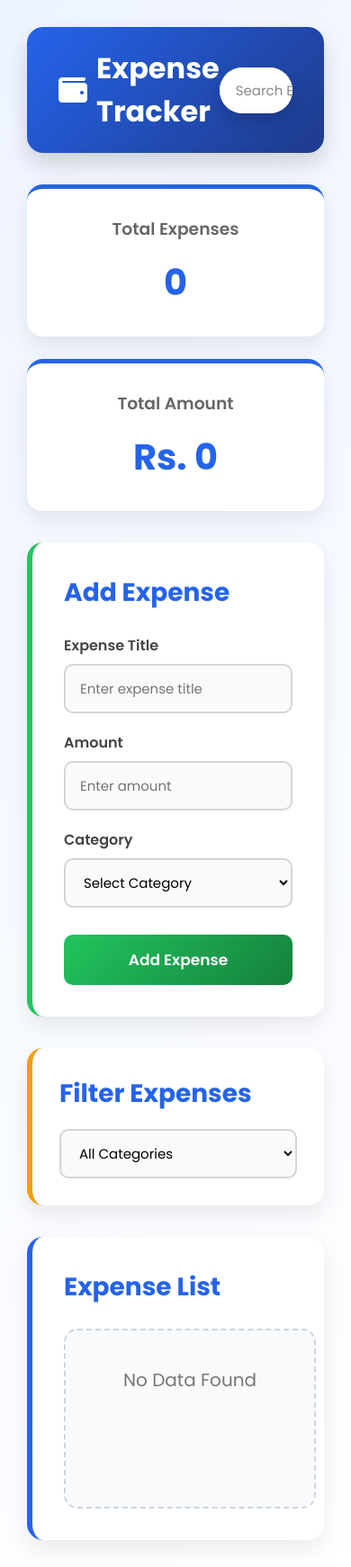
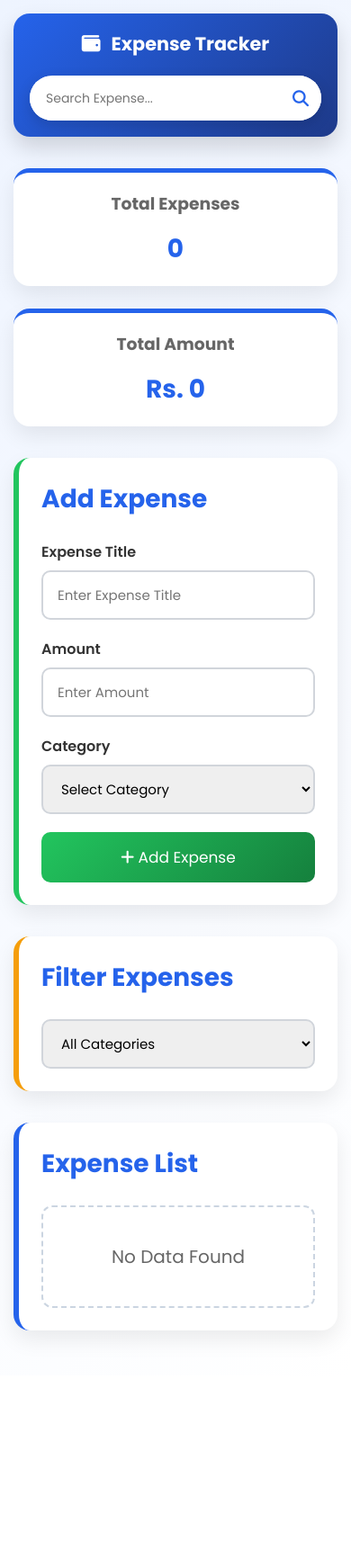
Before and after one commit to Hafiz-abdur/Expense_Tracker, a plain HTML site: page index.html in a window 390 px wide. Shown: the whole page at 90% size. After the commit the page ends 1529 px from the top, so only its background shows below. Drawn offline with Linux system fonts and the light colour scheme.

Commit message:
Complete Expense Tracker Project

```diff
--- a/index.html
+++ b/index.html
@@ -5,16 +5,20 @@
     <meta charset="UTF-8">
     <meta name="viewport" content="width=device-width, initial-scale=1.0">
     <title>Expense Tracker</title>
+
     <link rel="stylesheet" href="https://cdnjs.cloudflare.com/ajax/libs/font-awesome/6.7.2/css/all.min.css">
+
     <link rel="stylesheet" href="style.css">
 </head>
+
 <body>
     <header class="header">
         <h1>
-            <i class="fa-solid fa-wallet"></i>Expense Tracker
+            <i class="fa-solid fa-wallet"></i>
+            Expense Tracker
         </h1>
         <div class="search-box">
-            <input id="searchInput" type="search" placeholder="Search Expense..." required>
+            <input type="search" id="searchInput" placeholder="Search Expense...">
             <button id="searchBtn" type="button">
                 <i class="fa-solid fa-magnifying-glass"></i>
             </button>
@@ -30,48 +34,57 @@
             <p id="totalAmount">Rs. 0</p>
         </div>
     </section>
+
     <section class="add-expense">
         <h2>Add Expense</h2>
         <form id="expenseForm">
             <div class="form-group">
                 <label for="title">Expense Title</label>
-                <input type="text" id="title" placeholder="Enter expense title" required>
+                <input type="text" id="title" placeholder="Enter Expense Title" required>
             </div>
             <div class="form-group">
                 <label for="amount">Amount</label>
-                <input type="number" id="amount" placeholder="Enter amount" required>
+                <input type="number" id="amount" placeholder="Enter Amount" min="1" required>
             </div>
             <div class="form-group">
                 <label for="category">Category</label>
                 <select id="category" required>
                     <option value="">Select Category</option>
-                    <option>Food</option>
-                    <option>Travel</option>
-                    <option>Shopping</option>
-                    <option>Bills</option>
-                    <option>Entertainment</option>
-                    <option>Other</option>
+                    <option value="Food">Food</option>
+                    <option value="Travel">Travel</option>
+                    <option value="Shopping">Shopping</option>
+                    <option value="Bills">Bills</option>
+                    <option value="Entertainment">Entertainment</option>
+                    <option value="Other">Other</option>
                 </select>
             </div>
-            <button type="submit" id="addBtn">Add Expense</button>
+            <button id="addBtn" type="submit">
+                <i class="fa-solid fa-plus"></i>
+                Add Expense
+            </button>
         </form>
+
     </section>
+
     <section class="filter-section">
         <h2>Filter Expenses</h2>
         <select id="filterCategory">
             <option value="All">All Categories</option>
-            <option>Food</option>
-            <option>Travel</option>
-            <option>Shopping</option>
-            <option>Bills</option>
-            <option>Entertainment</option>
-            <option>Other</option>
+            <option value="Food">Food</option>
+            <option value="Travel">Travel</option>
+            <option value="Shopping">Shopping</option>
+            <option value="Bills">Bills</option>
+            <option value="Entertainment">Entertainment</option>
+            <option value="Other">Other</option>
         </select>
     </section>
+
     <section class="expense-list">
         <h2>Expense List</h2>
         <div id="expenseContainer">
-            <p id="noData">No Data Found</p>
+            <p id="noData">
+                No Data Found
+            </p>
         </div>
     </section>
     <script src="script.js"></script>
--- a/script.js
+++ b/script.js
@@ -1,141 +1,91 @@
-// ================= DOM ELEMENTS =================
-
 const expenseForm = document.getElementById("expenseForm");
 const titleInput = document.getElementById("title");
 const amountInput = document.getElementById("amount");
 const categoryInput = document.getElementById("category");
-
+const searchInput = document.getElementById("searchInput");
+const filterCategory = document.getElementById("filterCategory");
 const expenseContainer = document.getElementById("expenseContainer");
-
 const totalExpenses = document.getElementById("totalExpenses");
 const totalAmount = document.getElementById("totalAmount");
-
-const searchInput = document.getElementById("searchInput");
-
-const filterCategory = document.getElementById("filterCategory");
-
-
-// ================= ARRAY =================
-
 let expenses = [];
-
-// ================= EVENT LISTENERS =================
-
 expenseForm.addEventListener("submit", addExpense);
-searchInput.addEventListener("input", searchExpenses);
-filterCategory.addEventListener("change", filterExpenses);
-// ================= ADD EXPENSE =================
-
+searchInput.addEventListener("input", renderExpenses);
+filterCategory.addEventListener("change", renderExpenses);
+expenseContainer.addEventListener("click", deleteExpense);
 function addExpense(event) {
-
     event.preventDefault();
-
     const title = titleInput.value.trim();
     const amount = Number(amountInput.value);
     const category = categoryInput.value;
-
     if (title === "" || amount <= 0 || category === "") {
         alert("Please fill all fields correctly.");
         return;
     }
-
     const expense = {
         id: Date.now(),
-        title,
-        amount,
-        category
+        title: title,
+        amount: amount,
+        category: category
     };
-
     expenses.push(expense);
-
-    displayExpenses();
-    updateDashboard();
-
     expenseForm.reset();
     titleInput.focus();
+    renderExpenses();
 }
-
-// ================= DISPLAY EXPENSES =================
-
-function displayExpenses(expenseArray = expenses) {
-
+function renderExpenses() {
+    const searchValue = searchInput.value.toLowerCase().trim();
+    const selectedCategory = filterCategory.value;
+    const filteredExpenses = expenses.filter(function (expense) {
+        const matchTitle = expense.title
+            .toLowerCase()
+            .includes(searchValue);
+        const matchCategory =
+            selectedCategory === "All" ||
+            expense.category === selectedCategory;
+        return matchTitle && matchCategory;
+    });
+    displayExpenses(filteredExpenses);
+    updateDashboard();
+}
+function displayExpenses(expenseArray) {
     expenseContainer.innerHTML = "";
-
-    expenseArray.forEach((expense) => {
-
-        expenseContainer.innerHTML += `
-
+    if (expenseArray.length === 0) {
+        expenseContainer.innerHTML = `
+            <p id="noData">No Data Found</p>
+        `;
+        return;
+    }
+    let html = "";
+    expenseArray.forEach(function (expense) {
+        html += `
         <div class="expense-card">
-
             <h3>${expense.title}</h3>
-
             <p><strong>Amount:</strong> Rs. ${expense.amount}</p>
-
             <p><strong>Category:</strong> ${expense.category}</p>
-
-            <button class="delete-btn">
+            <button class="delete-btn" data-id="${expense.id}">
                 <i class="fa-solid fa-trash"></i>
                 Delete
             </button>
-
         </div>
-
         `;
-
     });
-
+    expenseContainer.innerHTML = html;
 }
 
-// ================= DASHBOARD =================
-
+function deleteExpense(event) {
+    const button = event.target.closest(".delete-btn");
+    if (!button) return;
+    const id = Number(button.dataset.id);
+    expenses = expenses.filter(function (expense) {
+        return expense.id !== id;
+    });
+    renderExpenses();
+}
 function updateDashboard() {
-
     totalExpenses.textContent = expenses.length;
-
-    const total = expenses.reduce((sum, expense) => {
-
+    const total = expenses.reduce(function (sum, expense) {
         return sum + expense.amount;
-
     }, 0);
-
     totalAmount.textContent = `Rs. ${total}`;
-
 }
-
-// ================= SEARCH =================
-
-function searchExpenses() {
-
-    const searchValue = searchInput.value.trim().toLowerCase();
-
-    const filteredExpenses = expenses.filter((expense) => {
-
-        return expense.title.toLowerCase().includes(searchValue);
-
-    });
-
-    displayExpenses(filteredExpenses);
-
-}
-
-function filterExpenses() {
-
-    const selectedCategory = filterCategory.value;
-
-    if (selectedCategory === "All") {
-
-        displayExpenses();
-
-        return;
-
-    }
-
-    const filteredExpenses = expenses.filter((expense) => {
-
-        return expense.category === selectedCategory;
-
-    });
-
-    displayExpenses(filteredExpenses);
-
-}
+renderExpenses();
--- a/style.css
+++ b/style.css
@@ -6,44 +6,43 @@
     box-sizing:border-box;
     font-family:'Poppins',sans-serif;
 }
+
 body{
     background:linear-gradient(135deg,#eef4ff,#ffffff);
     color:#333;
     padding:30px;
 }
+
 /* ================= HEADER ================= */
+
 .header{
     display:flex;
     justify-content:space-between;
     align-items:center;
     background:linear-gradient(135deg,#2563eb,#1e3a8a);
+    color:white;
     padding:22px 35px;
     border-radius:18px;
-    color:white;
+    box-shadow:0 12px 25px rgba(0,0,0,.15);
     margin-bottom:35px;
-    box-shadow:0 12px 25px rgba(0,0,0,.15);
 }
 
 .header h1{
     display:flex;
     align-items:center;
-    gap:10px;
+    gap:12px;
     font-size:2rem;
-    transition:.3s;
-}
-
-.header h1:hover{
-    letter-spacing:1px;
 }
 
 .search-box{
     display:flex;
     align-items:center;
+    background:white;
+    border-radius:40px;
     overflow:hidden;
-    background:white;
-    border-radius:45px;
-    box-shadow:0 8px 18px rgba(0,0,0,.15);
+    box-shadow:0 5px 15px rgba(0,0,0,.15);
 }
+
 #searchInput{
     width:280px;
     border:none;
@@ -52,19 +51,20 @@ body{
     font-size:15px;
 }
 
-#searchInput::placeholder{
-    color:#888;
-}
-
 #searchBtn{
     width:55px;
     height:50px;
     border:none;
     cursor:pointer;
-    background:#ffffff;
+    background:white;
     color:#2563eb;
     font-size:18px;
     transition:.3s;
+}
+
+#searchBtn:hover{
+    background:#2563eb;
+    color:white;
 }
 
 /* ================= DASHBOARD ================= */
@@ -82,45 +82,58 @@ body{
     border-radius:18px;
     text-align:center;
     box-shadow:0 10px 25px rgba(0,0,0,.08);
-    transition:.35s;
     border-top:5px solid #2563eb;
+    transition:.3s;
 }
 
 .card:hover{
-    transform:translateY(-10px);
-    box-shadow:0 18px 35px rgba(0,0,0,.15);
+    transform:translateY(-8px);
 }
 
 .card h3{
+    color:#666;
     margin-bottom:15px;
-    color:#666;
-    font-weight:600;
 }
 
 .card p{
     font-size:40px;
+    font-weight:bold;
     color:#2563eb;
-    font-weight:bold;
 }
 
+/* ================= COMMON SECTION ================= */
 
-/* ================= ADD EXPENSE ================= */
-
-.add-expense{
+.add-expense,
+.filter-section,
+.expense-list{
     background:white;
     padding:35px;
     border-radius:18px;
     box-shadow:0 10px 25px rgba(0,0,0,.08);
     margin-bottom:35px;
-    border-left:6px solid #22c55e;
-    animation:fadeIn .8s ease;
 }
 
-.add-expense h2{
+.add-expense{
+    border-left:6px solid #22c55e;
+}
+
+.filter-section{
+    border-left:6px solid #f59e0b;
+}
+
+.expense-list{
+    border-left:6px solid #2563eb;
+}
+
+.add-expense h2,
+.filter-section h2,
+.expense-list h2{
+    color:#2563eb;
     margin-bottom:25px;
-    color:#2563eb;
     font-size:28px;
 }
+
+/* ================= FORM ================= */
 
 .form-group{
     display:flex;
@@ -129,75 +142,12 @@ body{
 }
 
 .form-group label{
+    margin-bottom:8px;
     font-weight:600;
-    margin-bottom:8px;
-    color:#444;
 }
 
 .form-group input,
-.form-group select{
-    padding:14px 16px;
-    border:2px solid #d1d5db;
-    border-radius:10px;
-    outline:none;
-    font-size:15px;
-    transition:.3s;
-    background:#fafafa;
-}
-
-.form-group input:focus,
-.form-group select:focus{
-    border-color:#2563eb;
-    background:white;
-    box-shadow:0 0 10px rgba(37,99,235,.2);
-}
-
-.form-group input:hover,
-.form-group select:hover{
-    border-color:#2563eb;
-}
-
-#addBtn{
-    width:100%;
-    padding:15px;
-    border:none;
-    border-radius:10px;
-    background:linear-gradient(135deg,#22c55e,#15803d);
-    color:white;
-    font-size:17px;
-    font-weight:600;
-    cursor:pointer;
-    transition:.3s;
-    margin-top:10px;
-}
-
-#addBtn:hover{
-    transform:translateY(-3px);
-    box-shadow:0 12px 20px rgba(34,197,94,.3);
-}
-
-#addBtn:active{
-    transform:scale(.98);
-}
-
-/* ================= FILTER SECTION ================= */
-
-.filter-section{
-    background:white;
-    padding:30px;
-    border-radius:18px;
-    box-shadow:0 10px 25px rgba(0,0,0,.08);
-    margin-bottom:35px;
-    border-left:6px solid #f59e0b;
-    animation:fadeIn .8s ease;
-}
-
-.filter-section h2{
-    margin-bottom:18px;
-    color:#2563eb;
-    font-size:28px;
-}
-
+.form-group select,
 #filterCategory{
     width:100%;
     padding:14px 16px;
@@ -205,105 +155,167 @@ body{
     border-radius:10px;
     outline:none;
     font-size:15px;
-    background:#fafafa;
     transition:.3s;
 }
 
-#filterCategory:hover{
+.form-group input:focus,
+.form-group select:focus,
+#filterCategory:focus{
     border-color:#2563eb;
+    box-shadow:0 0 8px rgba(37,99,235,.2);
 }
 
-#filterCategory:focus{
-    border-color:#2563eb;
-    background:white;
-    box-shadow:0 0 10px rgba(37,99,235,.2);
+/* ================= BUTTON ================= */
+
+#addBtn{
+    width:100%;
+    border:none;
+    padding:15px;
+    border-radius:10px;
+    background:linear-gradient(135deg,#22c55e,#15803d);
+    color:white;
+    font-size:17px;
+    cursor:pointer;
+    transition:.3s;
+}
+
+#addBtn:hover{
+    transform:translateY(-3px);
+    box-shadow:0 8px 18px rgba(34,197,94,.3);
 }
 
 /* ================= EXPENSE LIST ================= */
-
-.expense-list{
-    background:#fff;
-    padding:35px;
-    border-radius:18px;
-    box-shadow:0 10px 25px rgba(0,0,0,.08);
-    border-left:6px solid #2563eb;
-    animation:fadeIn .8s ease;
-}
-
-.expense-list h2{
-    color:#2563eb;
-    font-size:28px;
-    margin-bottom:25px;
-}
 
 #expenseContainer{
     display:grid;
     grid-template-columns:repeat(auto-fit,minmax(280px,1fr));
     gap:20px;
-    min-height:200px;
 }
-
-/* Expense Card */
 
 .expense-card{
     background:#f8fafc;
+    border-top:5px solid #2563eb;
     border-radius:15px;
     padding:20px;
     box-shadow:0 5px 15px rgba(0,0,0,.08);
     transition:.3s;
-    border-top:5px solid #2563eb;
 }
 
 .expense-card:hover{
     transform:translateY(-6px);
-    box-shadow:0 12px 25px rgba(0,0,0,.15);
 }
 
 .expense-card h3{
     color:#1e3a8a;
-    margin-bottom:12px;
-    font-size:22px;
+    margin-bottom:15px;
 }
 
 .expense-card p{
     margin:8px 0;
-    color:#555;
-    font-size:15px;
 }
 
 .expense-card strong{
-    color:#222;
+    color:#111;
 }
 
-/* Delete Button */
-
 .delete-btn{
-    margin-top:15px;
     width:100%;
+    margin-top:18px;
+    border:none;
     padding:12px;
-    border:none;
     border-radius:8px;
     background:#ef4444;
     color:white;
     cursor:pointer;
-    font-size:15px;
     transition:.3s;
 }
 
 .delete-btn:hover{
     background:#dc2626;
-    transform:translateY(-2px);
 }
 
-/* No Data */
+/* ================= NO DATA ================= */
 
 #noData{
-    width:100%;
+    grid-column:1/-1;
+    text-align:center;
     padding:40px;
-    text-align:center;
+    border:2px dashed #cbd5e1;
+    border-radius:12px;
+    color:#666;
     font-size:20px;
-    color:#777;
-    border:2px dashed #cbd5e1;
-    border-radius:15px;
-    background:#f9fafb;
 }
+
+/* ================= RESPONSIVE ================= */
+
+@media(max-width:992px){
+
+    body{
+        padding:20px;
+    }
+
+    .header{
+        flex-direction:column;
+        gap:20px;
+        text-align:center;
+    }
+
+    .search-box{
+        width:100%;
+    }
+
+    #searchInput{
+        width:100%;
+    }
+
+}
+
+@media(max-width:768px){
+
+    .header h1{
+        font-size:1.6rem;
+    }
+
+    .card p{
+        font-size:32px;
+    }
+
+    .add-expense,
+    .filter-section,
+    .expense-list{
+        padding:25px;
+    }
+
+}
+
+@media(max-width:480px){
+
+    body{
+        padding:15px;
+    }
+
+    .header{
+        padding:18px;
+    }
+
+    .header h1{
+        font-size:1.3rem;
+    }
+
+    #searchInput{
+        font-size:14px;
+    }
+
+    .card{
+        padding:20px;
+    }
+
+    .card p{
+        font-size:28px;
+    }
+
+    .expense-card{
+        padding:16px;
+    }
+
+}
```
